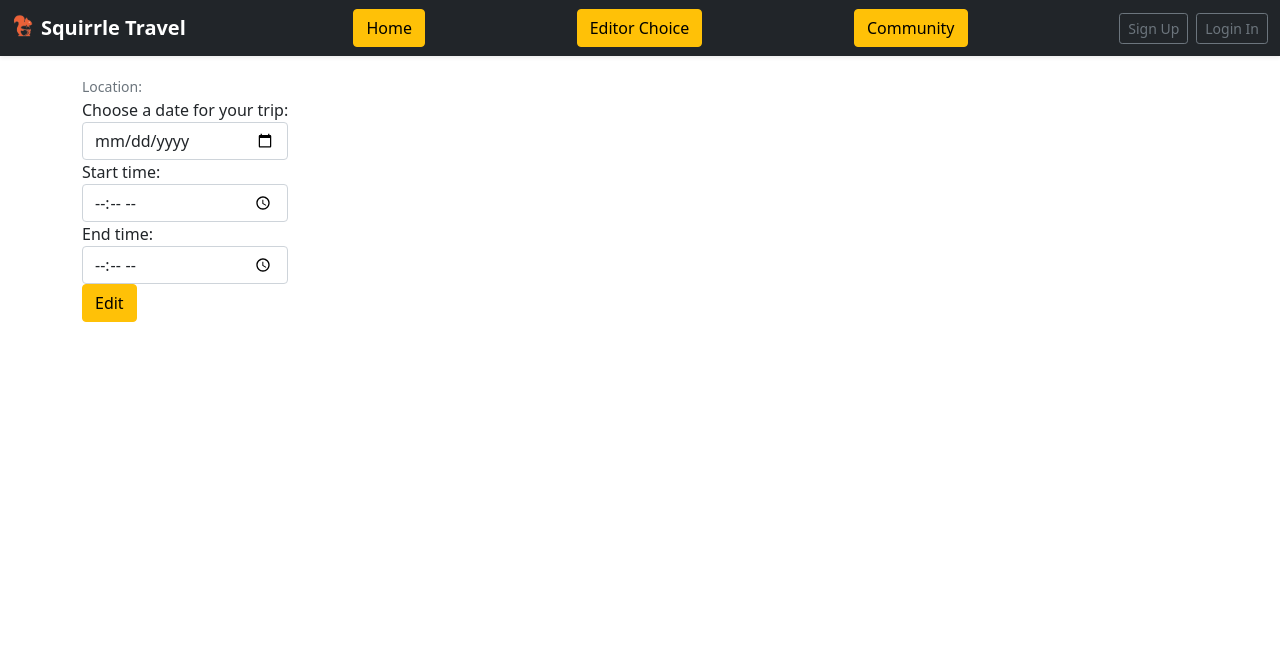
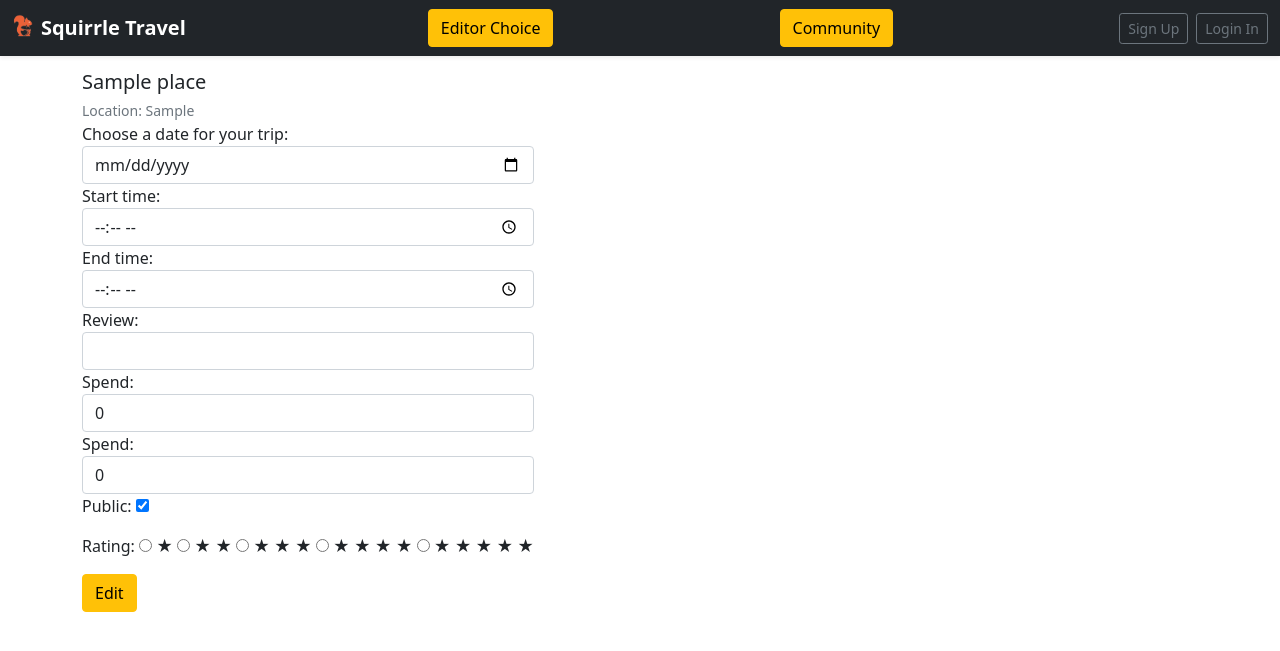
Before and after one commit to Jiaxinl7/squirrel-travel, a Django app: page /manager/search/edit_visit/1/ in a window 1280 px wide. Shown: the top 651 px of the page. Run offline with Django 3.2, Linux system fonts and the light colour scheme; tables that the repository leaves empty hold one stand-in row (values such as "Sample post").

Commit message:
Add myplan, update edit page

```diff
--- a/manager/static/style.css
+++ b/manager/static/style.css
@@ -67,7 +67,7 @@ body {
 }
 
 .vertical-timeline-element-icon .badge-dot-xl {
-    box-shadow: 0 0 0 5px #ff9900
+    box-shadow: 0 0 0 5px #fff
 }
 
 .badge-dot-xl {
--- a/manager/templates/manager/edit_visit.html
+++ b/manager/templates/manager/edit_visit.html
@@ -37,6 +37,45 @@
                     <label for="end_time">End time:</label>
                     <input type="time" name="end_time" class="form-control"/>
 
+                    <label for="review">Review:</label>
+                    <input type="text" name="review" class="form-control"/>
+
+                    <label for="trans">Spend:</label>
+                    <input type="number" name="trans" min="0" value="0" class="form-control"/>
+
+                    <label for="spend">Spend:</label>
+                    <input type="number" name="spend" min="0" value="0" class="form-control"/>
+
+                    <label for="public">Public:</label>
+                    <input type="checkbox" name="public" checked="" />
+                    <p></p>
+
+                    <label for="stars">Rating:</label>
+                        <input type="radio" name="stars" value="1" />
+                        <span class="icon">★</span>
+
+                        <input type="radio" name="stars" value="2" />
+                        <span class="icon">★</span>
+                        <span class="icon">★</span>
+
+                        <input type="radio" name="stars" value="3" />
+                        <span class="icon">★</span>
+                        <span class="icon">★</span>
+                        <span class="icon">★</span>
+
+                        <input type="radio" name="stars" value="4" />
+                        <span class="icon">★</span>
+                        <span class="icon">★</span>
+                        <span class="icon">★</span>
+                        <span class="icon">★</span>
+
+                        <input type="radio" name="stars" value="5" />
+                        <span class="icon">★</span>
+                        <span class="icon">★</span>
+                        <span class="icon">★</span>
+                        <span class="icon">★</span>
+                        <span class="icon">★</span>
+                    <p></p>
                     <button class="btn btn-warning" type="submit">Edit</button>
 
                 </form>
--- a/manager/templates/manager/navbar.html
+++ b/manager/templates/manager/navbar.html
@@ -1,12 +1,12 @@
 <nav class="navbar fixed-top navbar-dark bg-dark shadow-sm">
     <div class="container-fluid">
-      <a class="navbar-brand" href="#">
+      <a class="navbar-brand" href="http://127.0.0.1:8000/">
         {% load static %}
         <img src="{% static 'manager/logo.png' %}" alt="logo" height="24" class="d-inline-block align-text-top">
         <strong>Squirrle Travel</strong>
       </a>
 
-      <a href="http://127.0.0.1:8000/" class="btn btn-warning" role="button">Home</a>
+      <!-- <a href="http://127.0.0.1:8000/" class="btn btn-warning" role="button">Home</a> -->
       <a href="http://127.0.0.1:8000/manager/recom/" class="btn btn-warning" role="button">Editor Choice</a>
       <a href="http://127.0.0.1:8000/community/" class="btn btn-warning" role="button">Community</a>
       <div class="d-flex">
@@ -16,7 +16,7 @@
                 Welcome, {{ request.session.user_name }}
             </button>
             <div class="dropdown-menu" aria-labelledby="dropdownMenuButton">
-              <a class="dropdown-item" href="#">My Plan</a>
+              <a class="dropdown-item" href="/manager/myplan/">My Plan</a>
               <a class="dropdown-item" href="/users/logout/">Log Out</a>
             </div>
         </div>
--- a/manager/urls.py
+++ b/manager/urls.py
@@ -13,5 +13,6 @@ urlpatterns = [
     path('search/delete_visit/<int:vid>/', views.delete_visit, name='delete_visit'),
     path('search/edit_visit/<int:vid>/', views.edit_visit, name='edit_visit'),
     path('search/delete_dine/<int:did>/', views.delete_dine, name='delete_dine'),
-    path('search/edit_dine/<int:did>/', views.edit_dine, name='edit_dine')
+    path('search/edit_dine/<int:did>/', views.edit_dine, name='edit_dine'),
+    path('myplan/', views.myplan, name='myplan')
 ] + static(settings.STATIC_URL, document_root=settings.STATIC_ROOT)
--- a/manager/views.py
+++ b/manager/views.py
@@ -5,7 +5,6 @@ from timeline.models import Visit, Dine
 from user.models import User
 from django.db import models, connection
 from django.db.models.aggregates import Avg, Count
-
 
 def index(request):
     # return HttpResponse("Here is the manager page.")
@@ -28,14 +27,14 @@ def search(request):
 
     # visit = Visit.objects.select_related('pid').filter(date=date)
     with connection.cursor() as cursor:
-        cursor.execute("SELECT start_time, end_time, p_name, location, vid FROM visit NATURAL JOIN place WHERE date = %s", [date])
+        cursor.execute("SELECT start_time, end_time, p_name, location, vid FROM visit NATURAL JOIN place WHERE date = %s and uid = %s", [date, request.session['user_id']])
         visit = cursor.fetchall()
     visit = [[v[0], v[1], v[2], v[3], v[4], 1] for v in visit]
     print('len of visit:', len(visit))
 
     # dine = Dine.objects.select_related('rid').filter(date=date)
     with connection.cursor() as cursor:
-        cursor.execute("SELECT start_time, end_time, r_name, r_address, did FROM dine JOIN n_restaurant on dine.rid = n_restaurant.id WHERE date = %s", [date])
+        cursor.execute("SELECT start_time, end_time, r_name, r_address, did FROM dine JOIN n_restaurant on dine.rid = n_restaurant.id WHERE date = %s and uid = %s", [date, request.session['user_id']])
         dine = cursor.fetchall()
     dine = [[d[0], d[1], d[2], d[3], d[4], 0] for d in dine]
 
@@ -103,6 +102,7 @@ def restaurant(request, rid):
     print('restaurant page:')
     # restaurant = NRestaurant.objects.get(id = rid)
     restaurant = NRestaurant.objects.raw('SELECT * FROM n_restaurant WHERE id = %s', [rid])[0]
+
     # create dine
     if request.method == 'POST':
         date = request.POST['date']
@@ -130,17 +130,33 @@ def delete_visit(request, vid):
 
 def edit_visit(request,vid):
     visit = Visit.objects.filter(vid=vid).first()
+    with connection.cursor() as cursor:
+        cursor.execute("select p_name,location from place where pid = (select pid from visit where vid = %s)", [vid])
+        rst = cursor.fetchone()
+    place = {}
+    place['p_name'] = rst[0]
+    place['location'] = rst[1]
+
     if request.method == 'POST':
         date = request.POST['date']
         start_time = request.POST['start_time']
         end_time = request.POST['end_time']
+        public = 1 if 'public' in request.POST else 0
+        new_review = request.POST['review']
+        review = new_review if len(new_review) else visit.review
+        stars = request.POST['stars'] if 'stars' in request.POST else None
+        stars = stars if stars else visit.v_rate
+        trans = request.POST['trans']
+        spend = request.POST['spend']
+
         #user = User.objects.get(uid = request.session['user_id'])
         #Visit.objects.filter(vid=vid).update( date = date, start_time = start_time, end_time = end_time)
         with connection.cursor() as cursor:
-            cursor.execute("UPDATE visit SET date = %s , start_time=%s , end_time=%s WHERE vid = %s", [date, start_time, end_time, vid])
+            cursor.execute("UPDATE visit SET date = %s , start_time=%s , end_time=%s, public = %s, review = %s, v_rate=%s,transport_fee=%s, v_cost=%s  WHERE vid = %s",
+            [date, start_time, end_time, public, review, stars,trans,spend, vid])
             cursor.fetchone()
         return render(request, 'manager/index.html')
-    return render(request, 'manager/edit_visit.html')
+    return render(request, 'manager/edit_visit.html', {'place':place})
 
 def delete_dine(request, did):
     # print(request)
@@ -153,13 +169,59 @@ def delete_dine(request, did):
 
 def edit_dine(request,did):
     dine = Dine.objects.filter(did=did).first()
+    with connection.cursor() as cursor:
+        cursor.execute("select r_name,r_address,categories,stars,review_count,hours from n_restaurant where id = (select rid from dine where did = %s)", [did])
+        rst = cursor.fetchone()
+    restaurant = {}
+    restaurant['r_name'] = rst[0]
+    restaurant['r_address'] = rst[1]
+    restaurant['categories'] = rst[2]
+    restaurant['stars'] = rst[3]
+    restaurant['review_count'] = rst[4]
+    restaurant['hours'] = rst[5]
+
+
     if request.method == 'POST':
         date = request.POST['date']
         start_time = request.POST['start_time']
         end_time = request.POST['end_time']
+        public = 1 if 'public' in request.POST else 0
+        new_review = request.POST['review']
+        review = new_review if len(new_review) else dine.review
+        new_order = request.POST['order']
+        order = new_order if len(new_order) else dine.orders
+        stars = request.POST['stars'] if 'stars' in request.POST else None
+        stars = stars if stars else dine.d_rate
+        spend = request.POST['spend']
+        # print('Stars:',stars)
         # Dine.objects.filter(did=did).update( date = date, start_time = start_time, end_time = end_time)
         with connection.cursor() as cursor:
-            cursor.execute("UPDATE dine SET date = %s , start_time=%s , end_time=%s WHERE did = %s", [date, start_time, end_time, did])
+            cursor.execute("UPDATE dine SET date = %s , start_time=%s , end_time=%s, public = %s, review = %s, orders = %s, d_rate=%s, d_cost = %s WHERE did = %s", [date, start_time, end_time, public,review, order, stars, spend,did])
             cursor.fetchone()
         return render(request, 'manager/index.html')
-    return render(request, 'manager/edit_dine.html')
+
+    return render(request, 'manager/edit_dine.html', {'restaurant': restaurant})
+
+def myplan(request):
+    plans = {}
+    with connection.cursor() as cursor:
+        cursor.execute("(SELECT DISTINCT date FROM visit NATURAL JOIN place WHERE uid = %s) UNION (SELECT DISTINCT date FROM dine NATURAL JOIN n_restaurant WHERE uid = %s) ORDER BY date", [request.session['user_id'], request.session['user_id']])
+        date = cursor.fetchall()
+        # print("Dates:", date)
+
+        for da in date:
+            cursor.execute("SELECT start_time, end_time, p_name, location, vid FROM visit NATURAL JOIN place WHERE date = %s AND uid = %s", [da, request.session['user_id']])
+            visit = cursor.fetchall()
+            visit = [[v[0], v[1], v[2], v[3], v[4], 1] for v in visit]
+
+            cursor.execute("SELECT start_time, end_time, r_name, r_address, did FROM dine JOIN n_restaurant on dine.rid = n_restaurant.id WHERE date = %s AND uid = %s", [da, request.session['user_id']])
+            dine = cursor.fetchall()
+            dine = [[d[0], d[1], d[2], d[3], d[4], 0] for d in dine]
+
+            destination = sorted(visit + dine)
+            plans[da[0]] = destination
+    # print('Plans:', plans)
+    # for d in date:
+    #     print(d)
+    #     print(plans[d[0]])
+    return render(request, 'manager/myplan.html', {'plans': plans})
```
Also changed, not shown: manager/templates/manager/display.html (+5 -5 lines), manager/templates/manager/edit_dine.html (+46 -10 lines), manager/templates/manager/myplan.html (added, +60 -0 lines).
